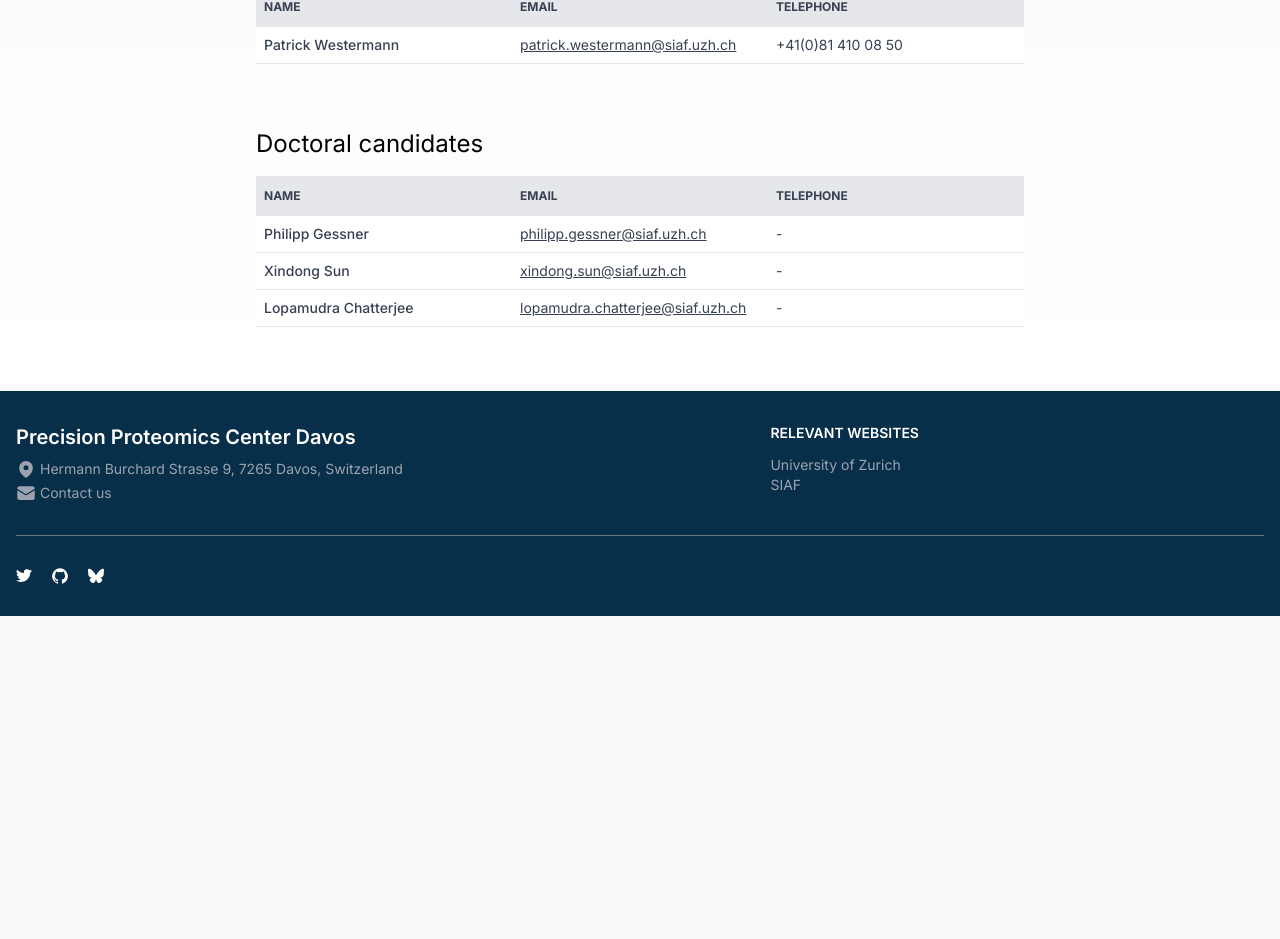
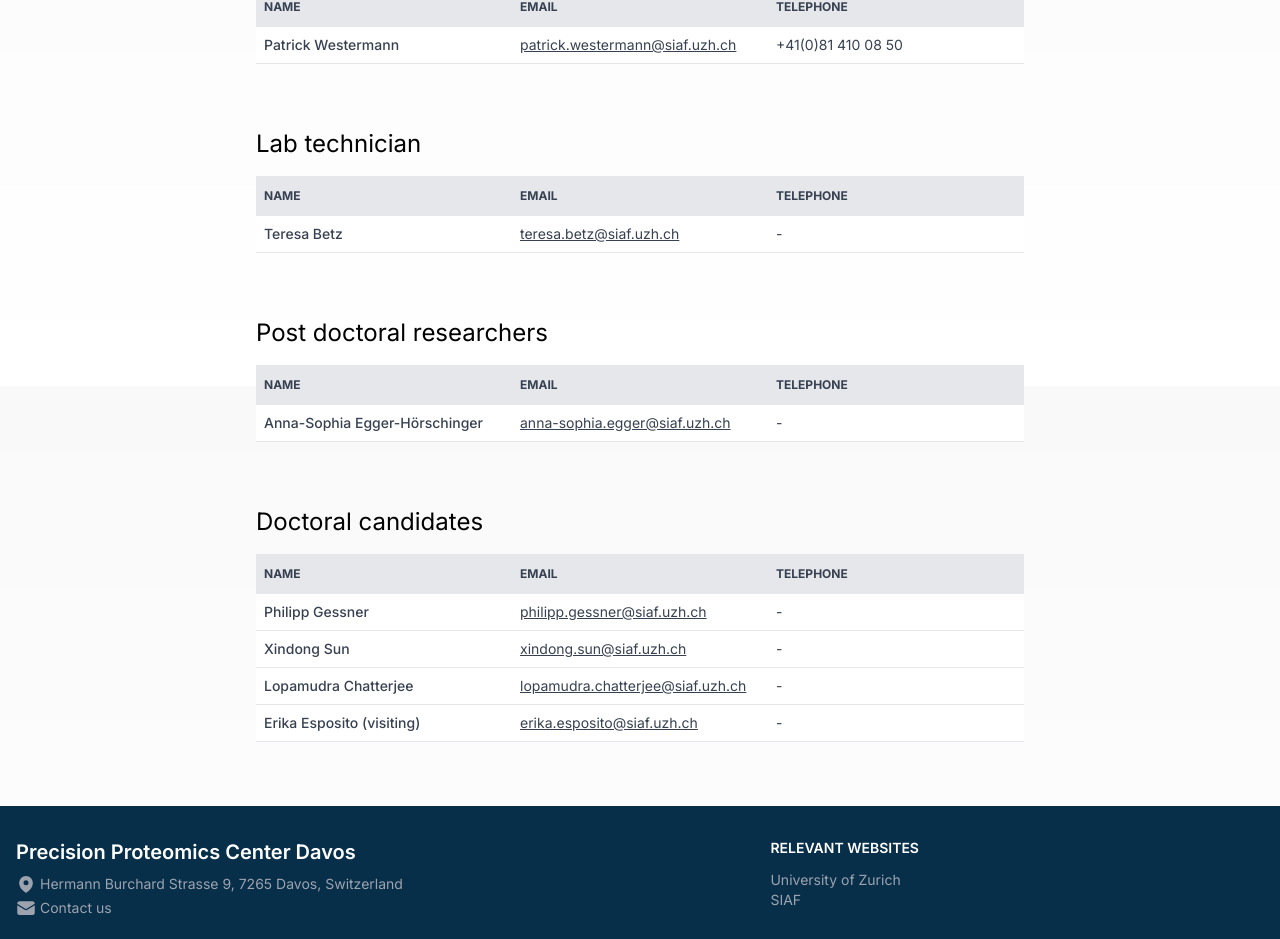
Before and after one commit to Proteomics-Center-SIAF-UZH/ppcdavos, a Next.js app: page /team in a window 1280 px wide. Shown: the part 414-1353 px from the top of the page. Before the commit the page ends 1030 px from the top, so only its background shows below. Built offline with nearby package versions, Linux system fonts and the light colour scheme.

Commit message:
update: team members

```diff
--- a/src/app/content/teamMembers.ts
+++ b/src/app/content/teamMembers.ts
@@ -40,10 +40,38 @@ const LOPAMUDRA = {
   telephone: undefined,
 };
 
+const ANNA_SOPHIA = {
+  name: "Anna-Sophia Egger-Hörschinger",
+  title: Title.POST_DOC,
+  image: "anna-sophia.jpeg",
+  email: "anna-sophia.egger@siaf.uzh.ch",
+  telephone: undefined,
+};
+
+const TERESA = {
+  name: "Teresa Betz",
+  title: Title.LAB_TECHNICIAN,
+  image: "teresa.jpeg",
+  email: "teresa.betz@siaf.uzh.ch",
+  telephone: undefined,
+};
+
+const ERIKA = {
+  name: "Erika Esposito",
+  title: Title.DOCTORAL_CANDIDATE,
+  image: "erika.jpeg",
+  email: "erika.esposito@siaf.uzh.ch",
+  telephone: undefined,
+  isVisiting: true,
+};
+
 export const TEAM_MEMBERS: Member[] = [
   CHRISTOPH,
   PATRICK,
   PHILIPP,
   XINDONG,
   LOPAMUDRA,
+  ANNA_SOPHIA,
+  TERESA,
+  ERIKA,
 ];
--- a/src/app/content/types.ts
+++ b/src/app/content/types.ts
@@ -1,7 +1,10 @@
 export enum Title {
   PROFESSOR = "Professor",
   LAB_MAMAGER = "Lab manager",
+  LAB_TECHNICIAN = "Lab technician",
   DOCTORAL_CANDIDATE = "Doctoral candidate",
+  VISITING_PHD_STUDENT = "Visiting PhD student",
+  POST_DOC = "Post doctoral researcher",
 }
 
 export type Member = {
@@ -10,6 +13,7 @@ export type Member = {
   image: string;
   email: string;
   telephone?: string;
+  isVisiting?: boolean;
 };
 
 export type Publication = {
@@ -23,5 +27,5 @@ export type Publication = {
 
 export type OpenPositions = {
   title: string;
-  isActive: boolean
-}
+  isActive: boolean;
+};
--- a/src/app/team/MemberTable.tsx
+++ b/src/app/team/MemberTable.tsx
@@ -24,7 +24,7 @@ export const MemberTable = ({ members }: { members: Member[] }) => {
               key={`member-${index}`}
             >
               <td scope="row" className="pl-2 py-2 w-5/10 font-medium text-wrap">
-                {member.name}
+                {member.name}{member.isVisiting? ' (visiting)':''}
               </td>
               <td scope='row' className="pl-2 py-2 w-3/10 break-words" >
                 <a href={`mailto:${member.email}`} className="email">
--- a/src/app/team/page.tsx
+++ b/src/app/team/page.tsx
@@ -8,6 +8,9 @@ export default function Team() {
   const doctoralCandidates = TEAM_MEMBERS.filter(
     (v) => v.title === Title.DOCTORAL_CANDIDATE,
   );
+  const postDocs =  TEAM_MEMBERS.filter((v) => v.title === Title.POST_DOC);
+  const labTechnicians = TEAM_MEMBERS.filter((v)=>v.title === Title.LAB_TECHNICIAN);
+
 
   return (
     <div className="space-y-16">
@@ -20,6 +23,14 @@ export default function Team() {
         <MemberTable members={labManagers} />
       </div>
       <div className="mb-16 space-y-4">
+        <h3 className="text-2xl">Lab technician</h3>
+        <MemberTable members={labTechnicians} />
+      </div>
+      <div className="mb-16 space-y-4">
+        <h3 className="text-2xl">Post doctoral researchers</h3>
+        <MemberTable members={postDocs} />
+      </div>
+      <div className="mb-16 space-y-4">
         <h3 className="text-2xl">Doctoral candidates</h3>
         <MemberTable members={doctoralCandidates} />
       </div>
```
Lines whose indentation alone changed are shown as unchanged.
